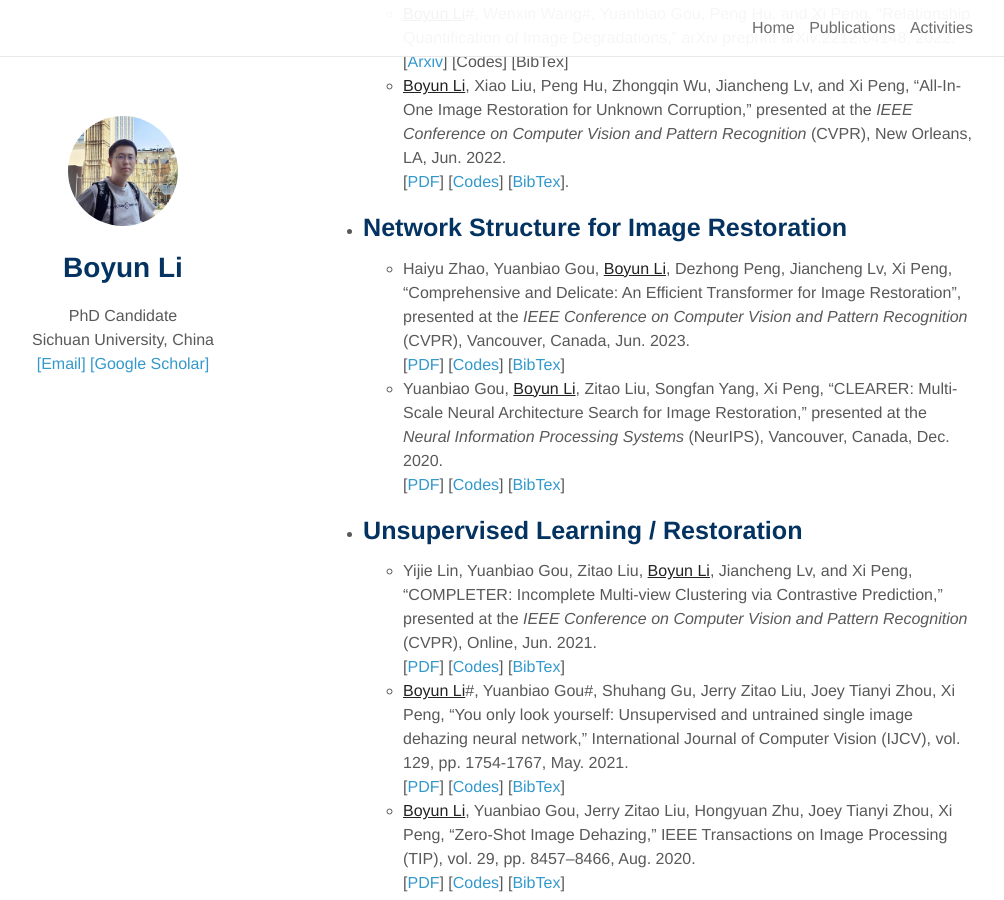
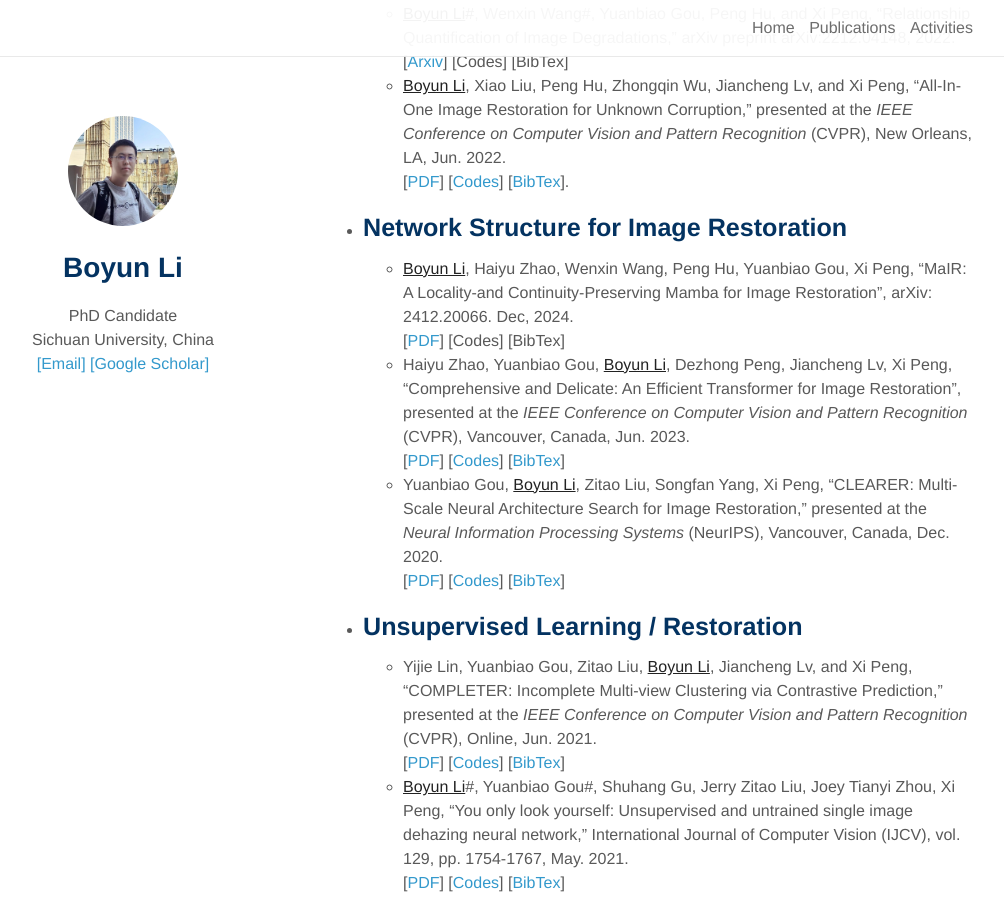
Before and after one commit to liboyun/liboyun.github.io, a Jekyll site: the page built from index.md, in a window 1280 px wide and 900 px high, scrolled down 821 px. Shown: the whole window, without its empty margins (147-1151 px from the left). Built offline with Jekyll 4.4.1, drawn with Linux system fonts in a browser that asks for light colours; nearby versions of some CDN libraries; a style sheet for code colours, icons or effects is not loaded; our own code applies the rules of GitHub Pages for plain Markdown files.

Commit message:
update mair

```diff
--- a/index.md
+++ b/index.md
@@ -34,6 +34,7 @@ His major interests include Computer Vision and Deep Learning. Recently, he main
 
 - ## Network Structure for Image Restoration
 
+  - **<u>Boyun Li</u>**, Haiyu Zhao, Wenxin Wang, Peng Hu, Yuanbiao Gou, Xi Peng, "MaIR: A Locality-and Continuity-Preserving Mamba for Image Restoration", arXiv: 2412.20066. Dec, 2024.<br>[[PDF](https://arxiv.org/pdf/2412.20066)] [Codes] [BibTex]
   - Haiyu Zhao, Yuanbiao Gou, **<u>Boyun Li</u>**, Dezhong Peng, Jiancheng Lv, Xi Peng, "Comprehensive and Delicate: An Efficient Transformer for Image Restoration", presented at the *IEEE Conference on Computer Vision and Pattern Recognition* (CVPR), Vancouver, Canada, Jun. 2023.<br>[[PDF](https://pengxi.me/wp-content/uploads/2023/04/Comprehensive-and-Delicate-An-Efficient-Transformer-for-Image-Restoration.pdf)] [[Codes](https://github.com/XLearning-SCU/2023-CVPR-CODE)] [[BibTex](https://pengxi.me/wp-content/uploads/2023/07/Comprehensive-and-Delicate-An-Efficient-Transformer-for-Image-Restoration.txt)]
   - Yuanbiao Gou, **<u>Boyun Li</u>**, Zitao Liu, Songfan Yang, Xi Peng, “CLEARER: Multi-Scale Neural Architecture Search for Image Restoration,” presented at the *Neural Information Processing Systems* (NeurIPS), Vancouver, Canada, Dec. 2020.<br>[[PDF](http://pengxi.me/wp-content/uploads/2020/12/2020NIPS-CLEARER.pdf)] [[Codes](https://github.com/XLearning-SCU/2020-NeurIPS-CLEARER)] [[BibTex](http://pengxi.me/wp-content/uploads/2020/12/2020-CLEARER-NIPS.txt)]
 
```
